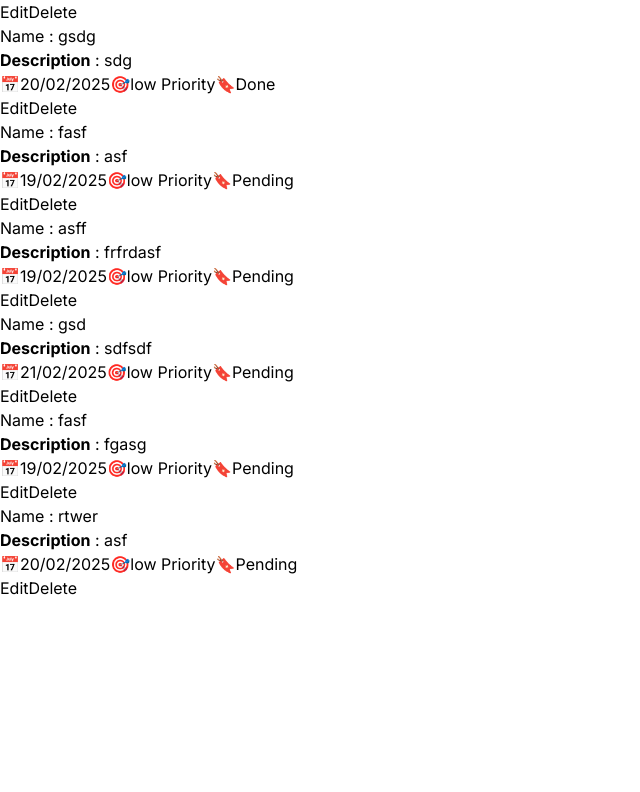
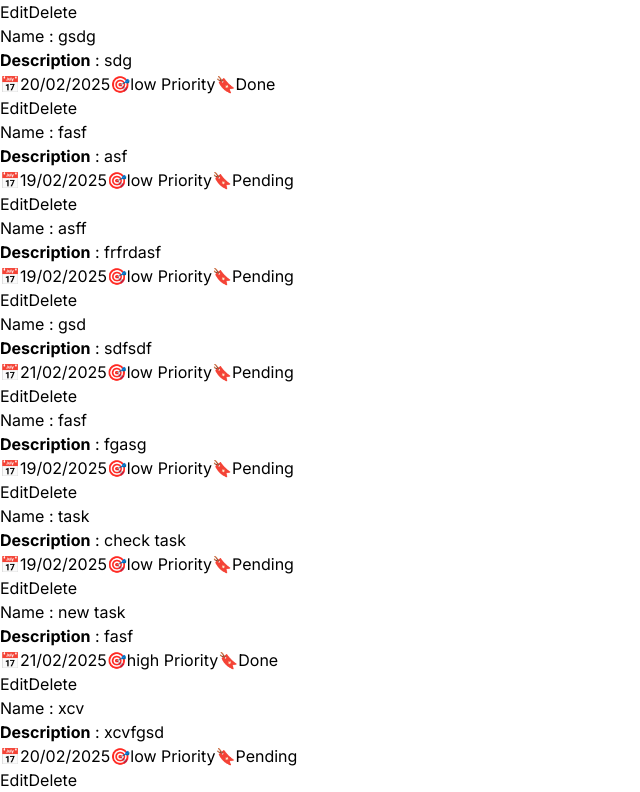
Before and after one commit to yogeshrana-1209/Todo_App, a React (Vite) app: page /todo-list in a window 1280 px wide. Shown: the part 388-1180 px from the top of the page, without its empty margins (0-640 px from the left). Before the commit the page ends 988 px from the top, so only its background shows below. Built offline with nearby package versions, Linux system fonts and the light colour scheme; data requests are answered from the project's data file; sample sign-in values are in the browser's storage.

Commit message:
auth file style changed

```diff
--- a/db.json
+++ b/db.json
@@ -73,13 +73,31 @@
       "name": "fasf"
     },
     {
-      "id": 1739792577308,
+      "id": "1739794331396",
+      "agreed": true,
+      "status": "Pending",
+      "priority": "low",
+      "date": "2025-02-19T18:30:00.000Z",
+      "description": "check task",
+      "name": "task"
+    },
+    {
+      "id": "1739794362420",
+      "agreed": true,
+      "status": "Done",
+      "priority": "high",
+      "date": "2025-02-21T18:30:00.000Z",
+      "description": "fasf",
+      "name": "new task"
+    },
+    {
+      "id": "1739794732765",
       "agreed": true,
       "status": "Pending",
       "priority": "low",
       "date": "2025-02-20T18:30:00.000Z",
-      "description": "asf",
-      "name": "rtwer"
+      "description": "xcvfgsd",
+      "name": "xcv"
     }
   ]
 }
--- a/src/App.jsx
+++ b/src/App.jsx
@@ -14,7 +14,6 @@ import { ToastContainer } from "react-toastify";
 import NotFound from "./pages/notFound";
 import { useDispatch, useSelector } from "react-redux";
 import { getStatus, login } from "./features/auth/store/AuthSlice";
-// import Home from "./pages/Home";
 
 function App() {
   const isLogin = useSelector(getStatus);
--- a/src/features/auth/components/Login.jsx
+++ b/src/features/auth/components/Login.jsx
@@ -113,7 +113,7 @@ const Login = () => {
             {/* Username Input */}
             <div>
               <label className="block text-sm font-medium text-gray-700">
-                Username
+                Username <span className="text-red-500">*</span>
               </label>
               <input
                 id="username"
@@ -133,7 +133,7 @@ const Login = () => {
             {/* Password Input */}
             <div>
               <label className="block text-sm font-medium text-gray-700">
-                Password
+                Password <span className="text-red-500">*</span>
               </label>
               <input
                 id="password"
--- a/src/features/auth/components/Signup.jsx
+++ b/src/features/auth/components/Signup.jsx
@@ -98,7 +98,7 @@ const Signup = () => {
             {/* Username Input */}
             <div>
               <label className="block text-sm font-medium text-gray-700">
-                Username
+                Username <span className="text-red-500">*</span>
               </label>
               <input
                 type="text"
@@ -117,7 +117,7 @@ const Signup = () => {
             {/* Password Input */}
             <div>
               <label className="block text-sm font-medium text-gray-700">
-                Password
+                Password <span className="text-red-500">*</span>
               </label>
               <input
                 type="password"
--- a/src/features/todos/components/TodoForm.jsx
+++ b/src/features/todos/components/TodoForm.jsx
@@ -135,6 +135,11 @@ export default function TodoForm() {
     setValue("status", status, { shouldValidate: true });
   };
 
+  const handleBack = () => {
+    navigate(-1); // Navigates to the previous page
+  };
+
+
   return (
     <>
       <div className="flex justify-center text-left mt-[40px] p-5 items-center bg-gradient-to-r from-white-500 via-white-500 to-white-500">
@@ -207,7 +212,9 @@ export default function TodoForm() {
                       {...register("priority")}
                       className="w-4 h-4 text-red-600 border-gray-300 focus:ring-red-500"
                     />
-                    <span className="ml-2 text-gray-700 cursor-pointer text-sm">High</span>
+                    <span className="ml-2 text-gray-700 cursor-pointer text-sm">
+                      High
+                    </span>
                   </label>
                   <label className="flex items-center">
                     <input
@@ -216,7 +223,9 @@ export default function TodoForm() {
                       {...register("priority")}
                       className="w-4 h-4 text-green-600 border-gray-300 focus:ring-green-500"
                     />
-                    <span className="ml-2 text-gray-700 cursor-pointer text-sm">Low</span>
+                    <span className="ml-2 text-gray-700 cursor-pointer text-sm">
+                      Low
+                    </span>
                   </label>
                 </div>
                 {errors.priority && (
@@ -338,6 +347,14 @@ export default function TodoForm() {
               >
                 {selectedTodo ? "Update Todo" : "Add Todo"}
               </button>
+
+              <button
+                type="button"
+                onClick={handleBack}
+                className="w-full py-3 px-4 border-blue-800 bg-blue-600 text-white rounded-lg hover:bg-blue-700 focus:outline-none focus:ring-2 focus:ring-indigo-500 transition duration-300 ease-in-out font-semibold"
+              >
+                Back
+              </button>
             </div>
           </form>
         </div>
```
